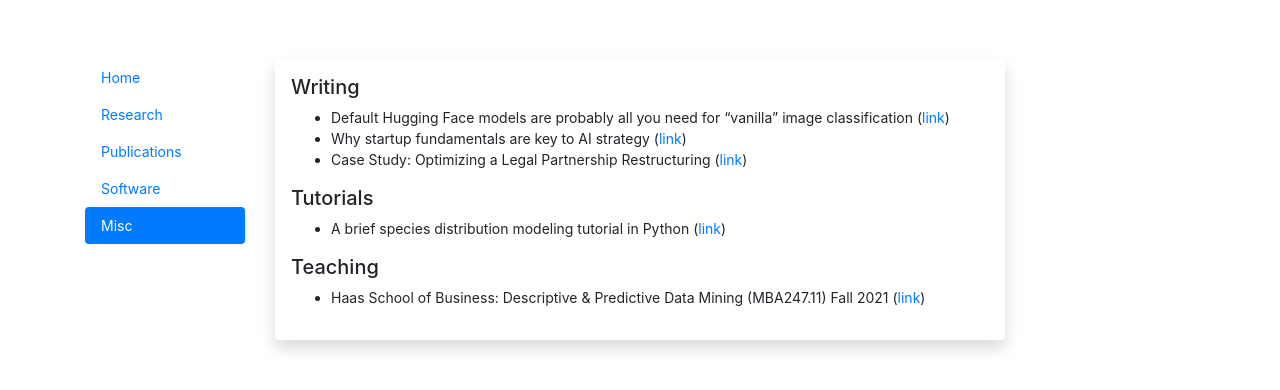
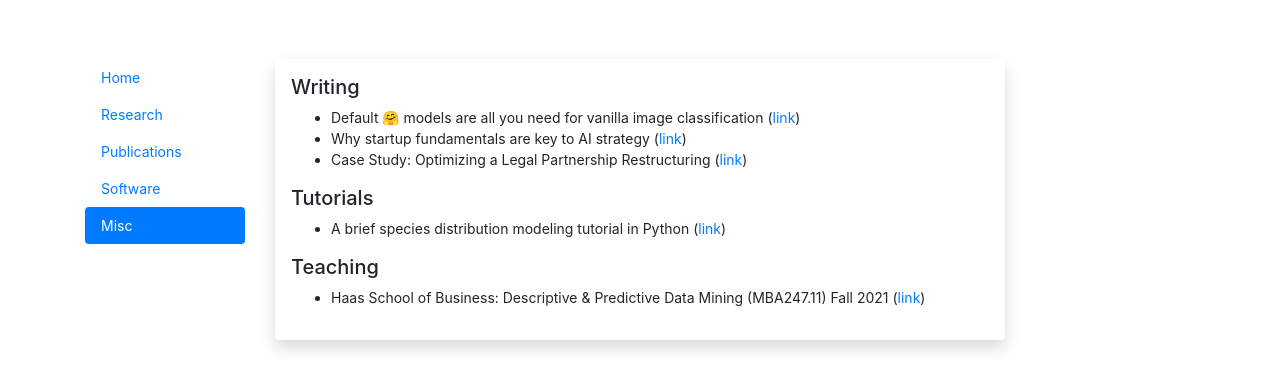
Before and after one commit to daniel-furman/danielryanfurman, a plain HTML site: page misc.html in a window 1280 px wide. Shown: the part 108-498 px from the top of the page. Drawn offline with nearby package versions, Linux system fonts and the light colour scheme.

Commit message:
misc updated

```diff
--- a/misc.html
+++ b/misc.html
@@ -50,7 +50,7 @@
 
 <ul>
   <li>
-    Default Hugging Face models are probably all you need for “vanilla” image classification
+    Default 🤗 models are all you need for vanilla image classification
     (<a href="https://medium.com/towards-data-science/default-hugging-face-models-are-probably-all-you-need-for-vanilla-image-classification-9d0ee19c85fa">link</a>)
   </li>
   <li>
```
